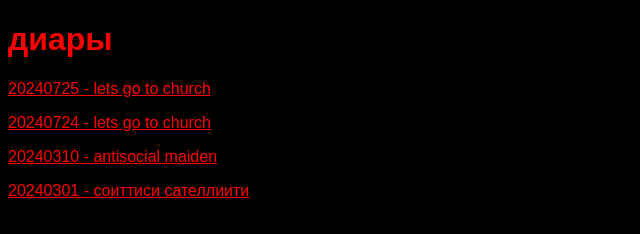
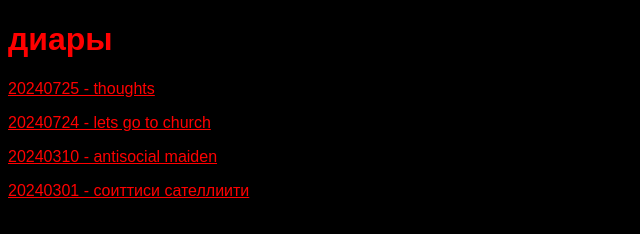
Before and after one commit to tznl/tznl.github.io, a plain HTML site: page docs/diary/diary.html in a window 1280 px wide. Shown: the full height of the page, 0-640 px from the left. Drawn offline with Linux system fonts and the light colour scheme.

Commit message:
correction

```diff
--- a/docs/diary/diary.html
+++ b/docs/diary/diary.html
@@ -9,7 +9,7 @@
     <h1>диары</h1>
   </header>
   <body>
-    <p><a href="20240725.html">20240725 - lets go to church</a></p>
+    <p><a href="20240725.html">20240725 - thoughts</a></p>
     <p><a href="20240724.html">20240724 - lets go to church</a></p>
     <p><a href="20240310.html">20240310 - antisocial maiden</a></p>
     <p><a href="20240301.html">20240301 - соиттиси сателлиити</a></p>
```
